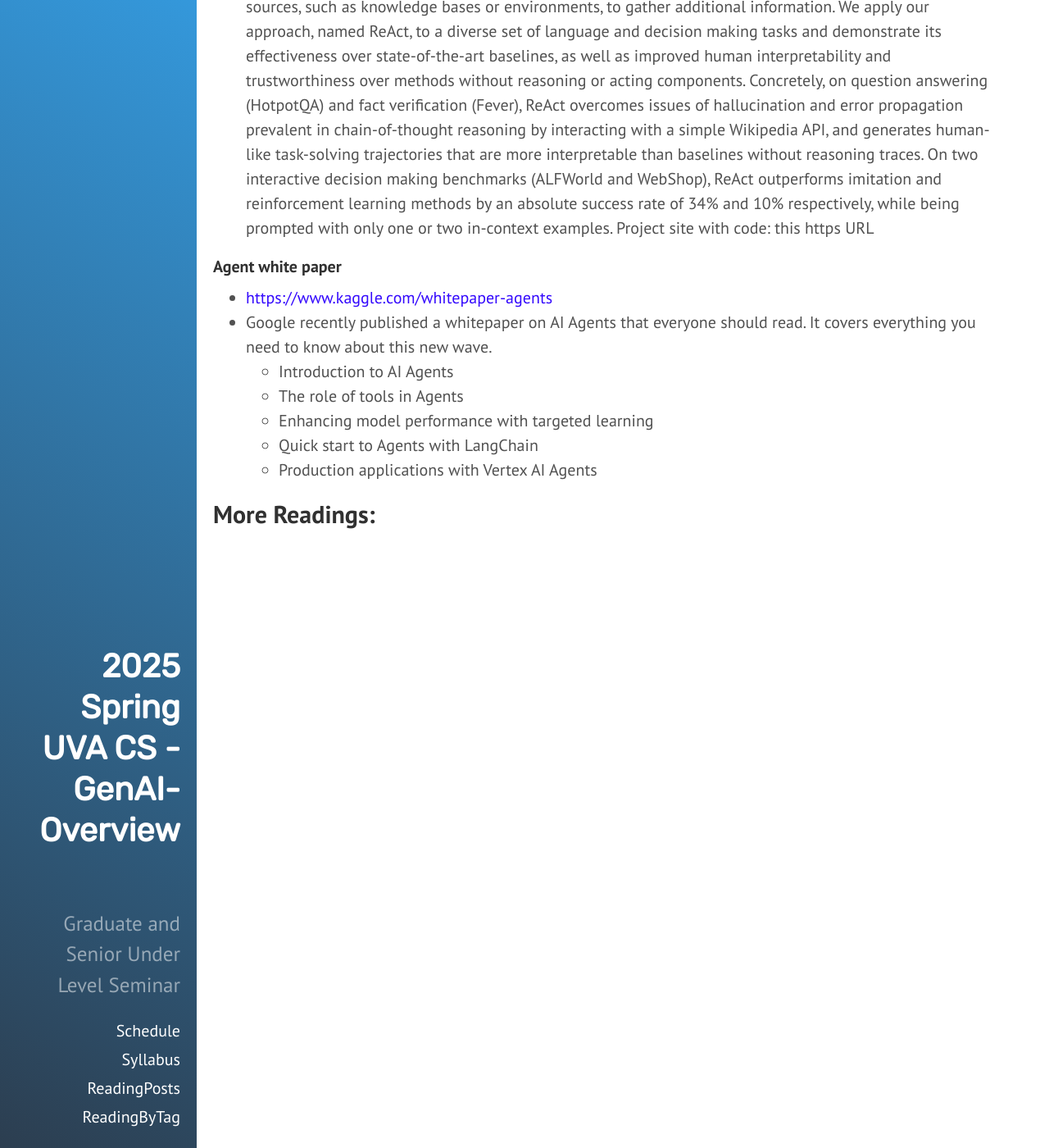
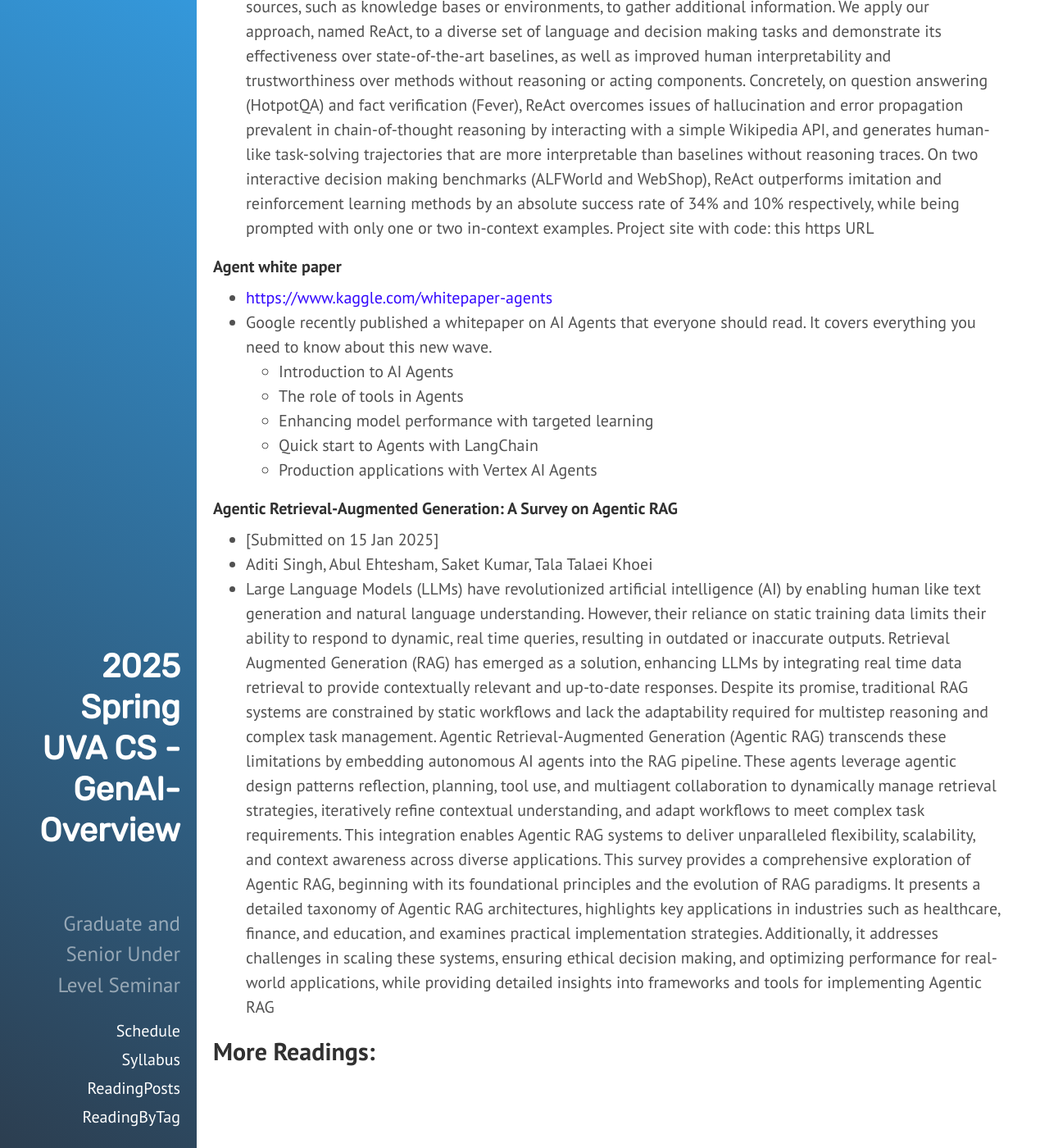
Before and after one commit to qiyanjun/2025sp-GenAI-overview, a Jekyll site: the page built from _contents/S0-L08.md, in a window 1280 px wide and 1400 px high, scrolled down 580 px. Shown: the whole window at 82% size. Built offline with Jekyll 4.4.1, drawn with Linux system fonts in a browser that asks for light colours.

```diff
--- a/_contents/S0-L08.md
+++ b/_contents/S0-L08.md
@@ -42,4 +42,12 @@ In this session, our readings cover:
 
 
 
+#### Agentic Retrieval-Augmented Generation: A Survey on Agentic RAG
++ [Submitted on 15 Jan 2025]
++ Aditi Singh, Abul Ehtesham, Saket Kumar, Tala Talaei Khoei
++ Large Language Models (LLMs) have revolutionized artificial intelligence (AI) by enabling human like text generation and natural language understanding. However, their reliance on static training data limits their ability to respond to dynamic, real time queries, resulting in outdated or inaccurate outputs. Retrieval Augmented Generation (RAG) has emerged as a solution, enhancing LLMs by integrating real time data retrieval to provide contextually relevant and up-to-date responses. Despite its promise, traditional RAG systems are constrained by static workflows and lack the adaptability required for multistep reasoning and complex task management. Agentic Retrieval-Augmented Generation (Agentic RAG) transcends these limitations by embedding autonomous AI agents into the RAG pipeline. These agents leverage agentic design patterns reflection, planning, tool use, and multiagent collaboration to dynamically manage retrieval strategies, iteratively refine contextual understanding, and adapt workflows to meet complex task requirements. This integration enables Agentic RAG systems to deliver unparalleled flexibility, scalability, and context awareness across diverse applications.
+This survey provides a comprehensive exploration of Agentic RAG, beginning with its foundational principles and the evolution of RAG paradigms. It presents a detailed taxonomy of Agentic RAG architectures, highlights key applications in industries such as healthcare, finance, and education, and examines practical implementation strategies. Additionally, it addresses challenges in scaling these systems, ensuring ethical decision making, and optimizing performance for real-world applications, while providing detailed insights into frameworks and tools for implementing Agentic RAG
+
+
+
 ## More Readings:
```
Also changed, not shown: _contents/S0-L06.md (+2 -2 lines), _contents/S0-L07.md (+1 -1 lines), 1 other file.
